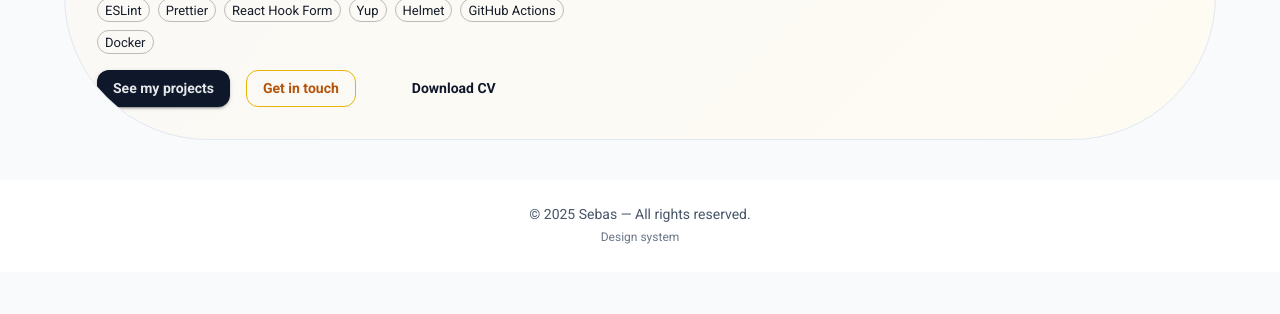
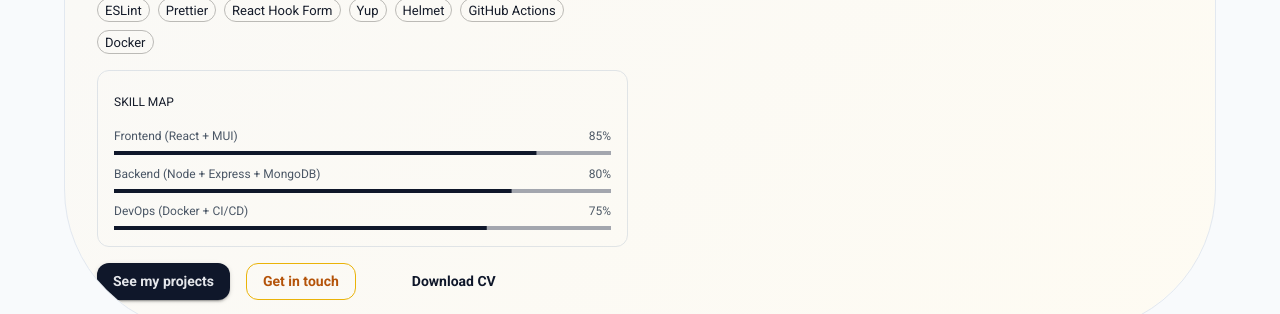
Before and after one commit to Sebasbh/Portfolio, a React (Create React App) app in the folder frontend/: page /about in a window 1280 px wide. Shown: the part 1016-1330 px from the top of the page. Before the commit the page ends 1288 px from the top, so only its background shows below. Built offline with nearby package versions, Linux system fonts and the light colour scheme; some icons are missing.

Commit message:
feat(about): add Skill map (LinearProgress)

```diff
--- a/frontend/src/pages/About.jsx
+++ b/frontend/src/pages/About.jsx
@@ -23,6 +23,7 @@ import VerifiedUserIcon from '@mui/icons-material/VerifiedUser';
 import BoltIcon from '@mui/icons-material/Bolt';
 import InsightsIcon from '@mui/icons-material/Insights';
 import BuildCircleIcon from '@mui/icons-material/BuildCircle';
+import { LinearProgress } from '@mui/material';
 
 const STATUS = { DONE: 'done', PLANNED: 'planned' };
 const FRONTEND = [
@@ -115,6 +116,15 @@ const TechChip = ({ label, status }) => {
   );
 };
 
+const SkillBar = ({ label, value }) => (
+  <Stack spacing={0.5}>
+    <Stack direction="row" justifyContent="space-between">
+      <Typography variant="caption" color="text.secondary">{label}</Typography>
+      <Typography variant="caption" color="text.secondary">{value}%</Typography>
+    </Stack>
+    <LinearProgress variant="determinate" value={value} />
+  </Stack>
+);
 const About = () => {
   const theme = useTheme();
 
@@ -212,6 +222,15 @@ const About = () => {
                   ))}
                 </Stack>
               </Stack>
+
+              <Paper variant="outlined" sx={{ p: 2 }}>
+                <Typography variant="overline">Skill map</Typography>
+                <Stack spacing={1.2} sx={{ mt: 1 }}>
+                  <SkillBar label="Frontend (React + MUI)" value={85} />
+                  <SkillBar label="Backend (Node + Express + MongoDB)" value={80} />
+                  <SkillBar label="DevOps (Docker + CI/CD)" value={75} />
+                </Stack>
+              </Paper>
               {/* CTA */}
               <Stack direction="row" spacing={2} useFlexGap flexWrap="wrap">
                 <Button component={RouterLink} to="/projects" variant="contained" color="primary">See my projects</Button>
```
